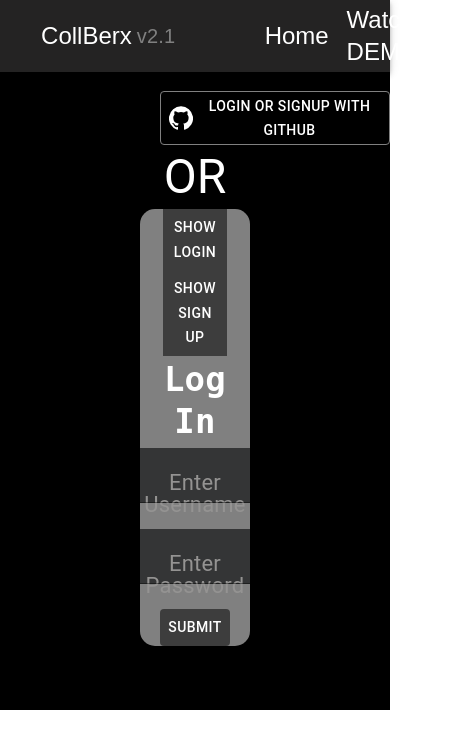
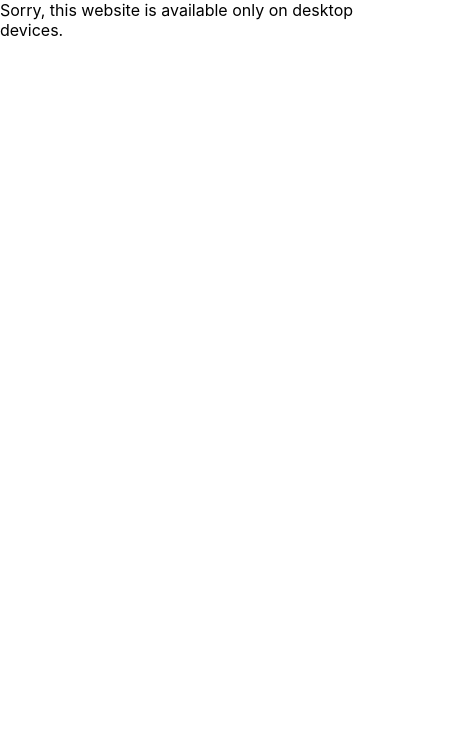
Before and after one commit to AnkitBasrur/CollBerx-Client, a React (Create React App) app: page / in a window 390 px wide. Shown: the top 748 px of the page, 460 px wide, since content can reach past the window. Built offline with nearby package versions, Linux system fonts and the light colour scheme; no server answers.

Commit message:
desktop mode enabled

```diff
--- a/src/App.js
+++ b/src/App.js
@@ -12,8 +12,13 @@
 
 function App() {
   function getProps(data){
-    console.log(data)
+
   }
+  const isMobile = window.matchMedia("only screen and (max-width: 760px)").matches;
+
+  if(isMobile)
+    return <div>Sorry, this website is available only on desktop devices.</div>
+  else{
     return (
       <ThemeContextProvider>
             <Router>
@@ -37,5 +42,6 @@
       </ThemeContextProvider>
     );
   }
+}
 
 export default App;
```
Lines whose indentation alone changed are shown as unchanged.
